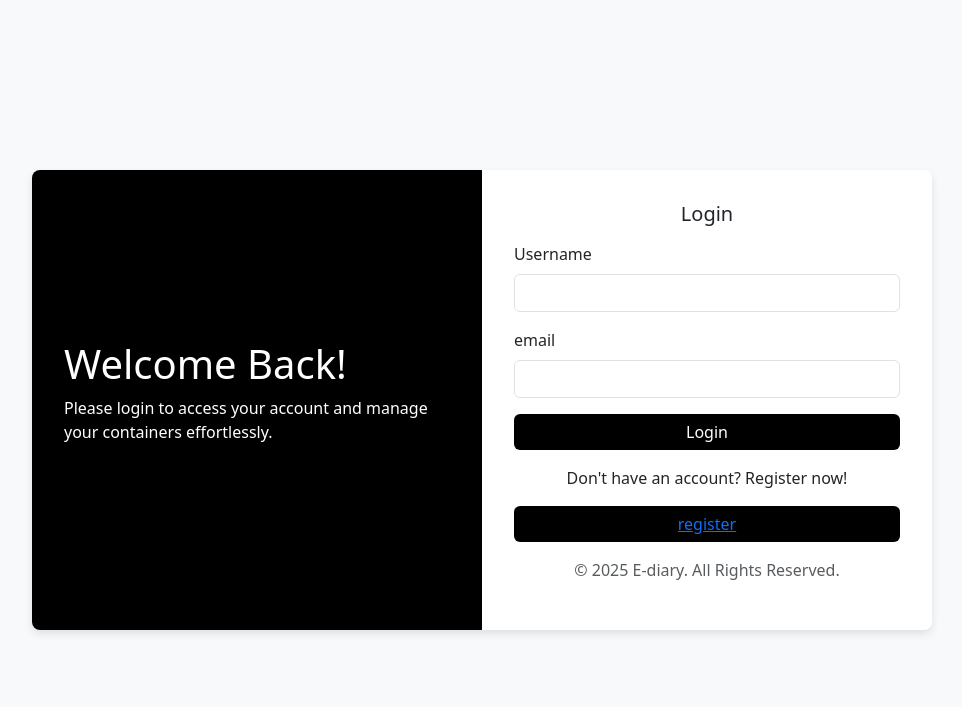
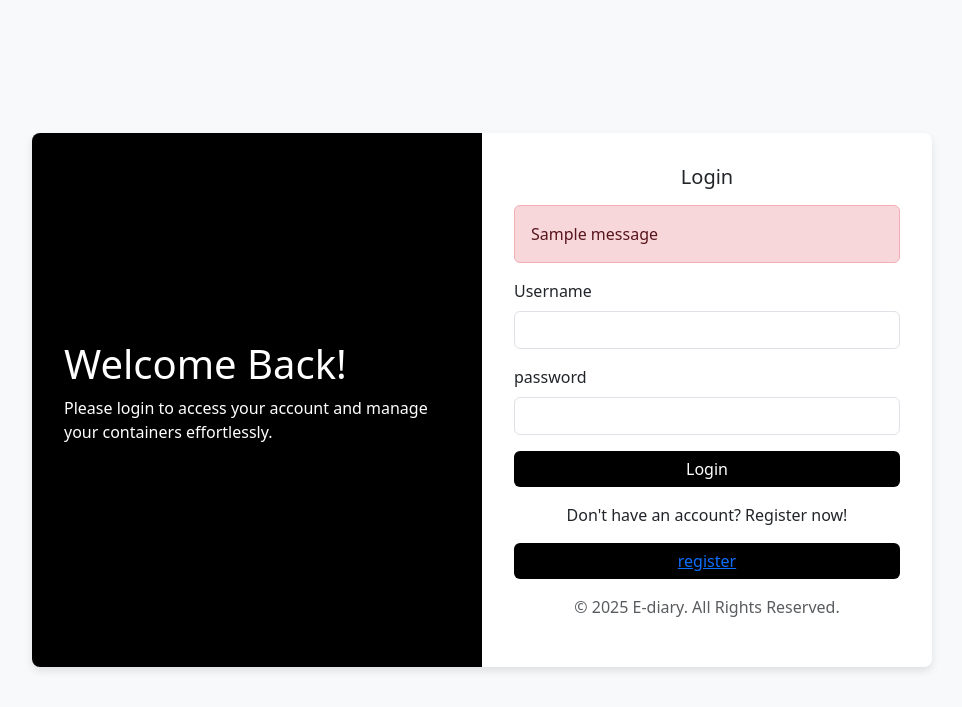
Before and after one commit to majidansari786/E-diary, a Flask app: page /login in a window 1280 px wide. Shown: the top 707 px of the page, without its empty margins (158-1120 px from the left). Run offline with Flask 2, Linux system fonts and the light colour scheme; tables that the repository leaves empty hold one stand-in row (values such as "Sample post"); one stand-in notice (Sample message) is shown.

Commit message:
Flash Messages

```diff
--- a/templates/login.html
+++ b/templates/login.html
@@ -57,13 +57,20 @@
             <div class="col-md-6 right-panel">
                 <h5 class="text-center">Login</h5>
                 <form method="POST">
+                    {% with messages = get_flashed_messages()%}
+                        {% if messages %}
+                            <div class="alert alert-danger" role="alert">
+                                {{ messages[0] }}
+                            </div>
+                        {% endif %}
+                    {% endwith %}
                     <div class="mb-3">
                         <label for="username" class="form-label">Username</label>
                         <input type="text" class="form-control" name="username" required>
                     </div>
                     <div class="mb-3">
-                        <label for="password" class="form-label">email</label>
-                        <input type="password" class="form-control" name="email" required>
+                        <label for="password" class="form-label">password</label>
+                        <input type="password" class="form-control" name="password" required>
                     </div>
                     <button type="submit" class="btn btn-primary w-100">Login</button>
                     <p class="text-center mt-3">Don't have an account? Register now!</p>
```
